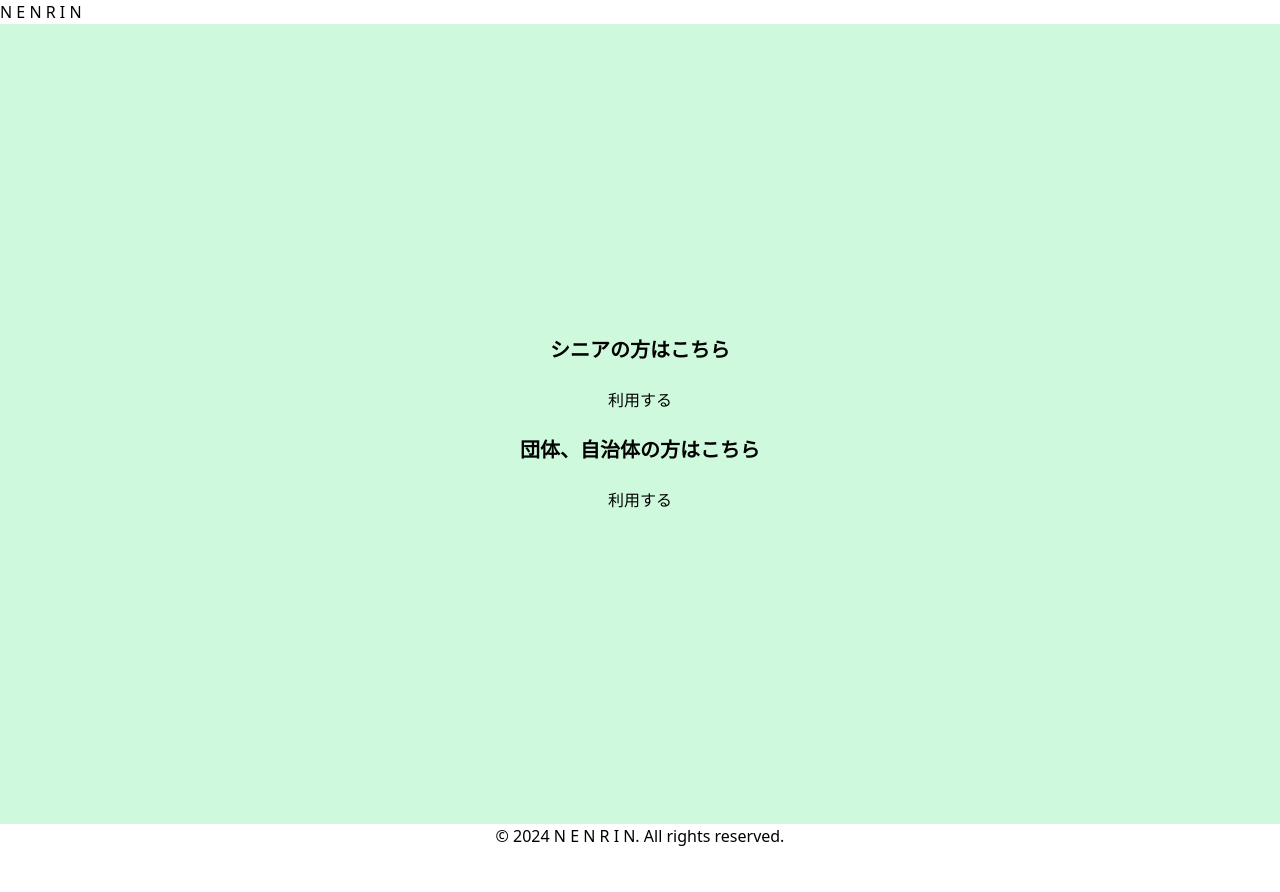
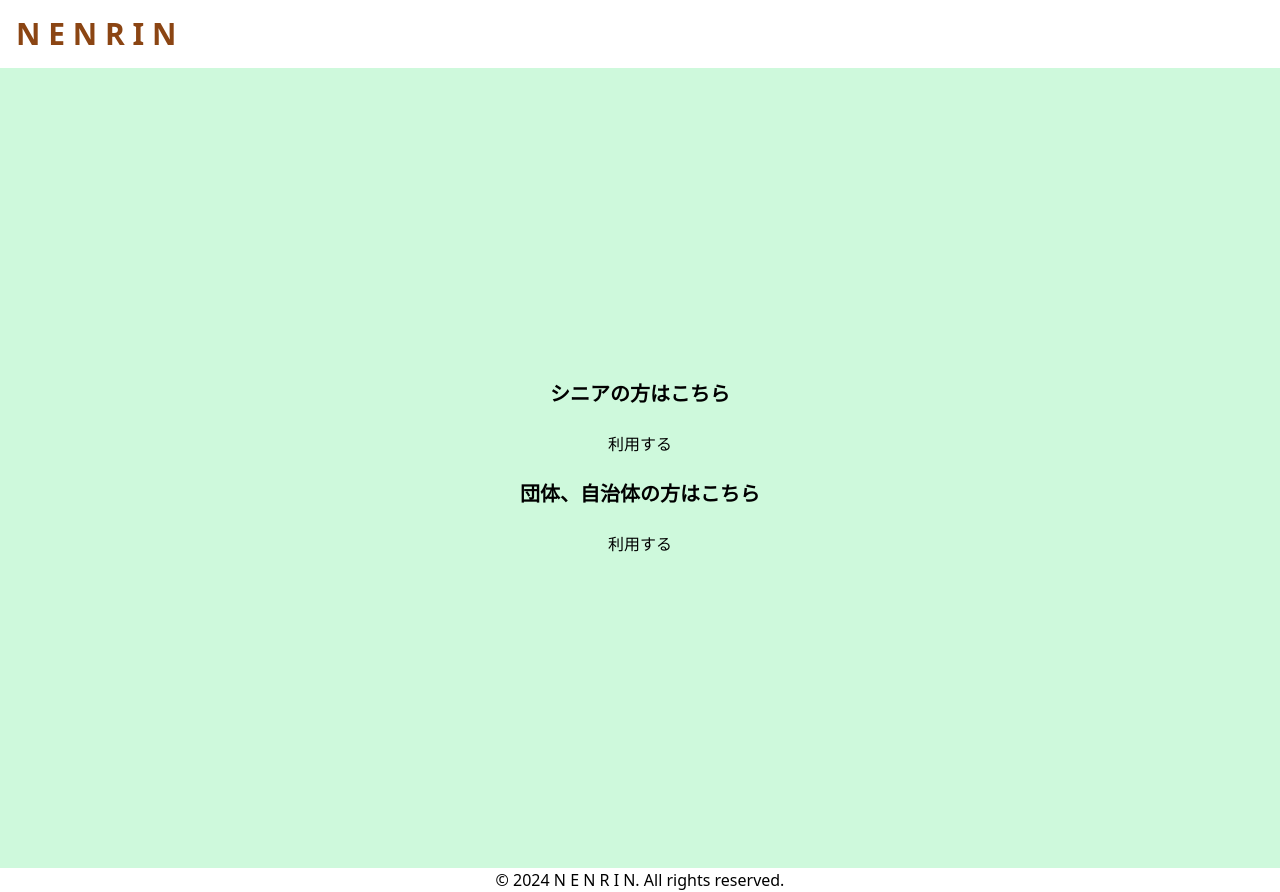
Before and after one commit to Yuka-Matsumoto/NENRIN, a Next.js app in the folder frontend/: page / in a window 1280 px wide. Before the commit the page ends 848 px from the top, so only its background shows below. Built offline with nearby package versions, Linux system fonts and the light colour scheme.

Commit message:
🚧custum color brown set | NENRIN text-color

```diff
--- a/frontend/components/layout/Header.tsx
+++ b/frontend/components/layout/Header.tsx
@@ -3,7 +3,7 @@ import React from 'react'
 
 const Header = () => {
     return (
-        <div>
+        <div className="text-brown-700 text-3xl font-bold p-4">
             <h1>N E N R I N</h1>
         </div>
     )
--- a/frontend/tailwind.config.ts
+++ b/frontend/tailwind.config.ts
@@ -9,7 +9,10 @@ const config: Config = {
   theme: {
     extend: {
       colors: {
-        mint: '#CEF9DC', // ミントグリーンのカスタムカラーを追加
+        mint: '#CEF9DC', // ミントグリーンのカスタムカラーを追加（背景色）
+        brown: {
+          700: '#8B4513', // 茶色のカスタムカラーを追加（N E N R I N）
+        },
       },
     },
   },
```
